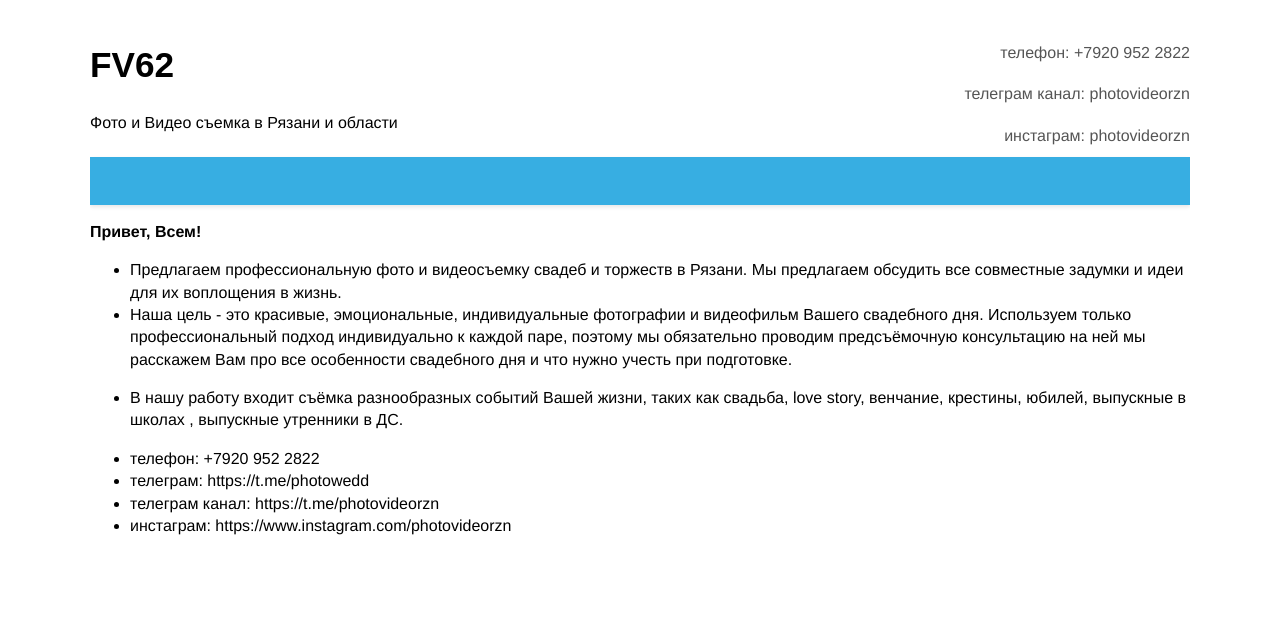
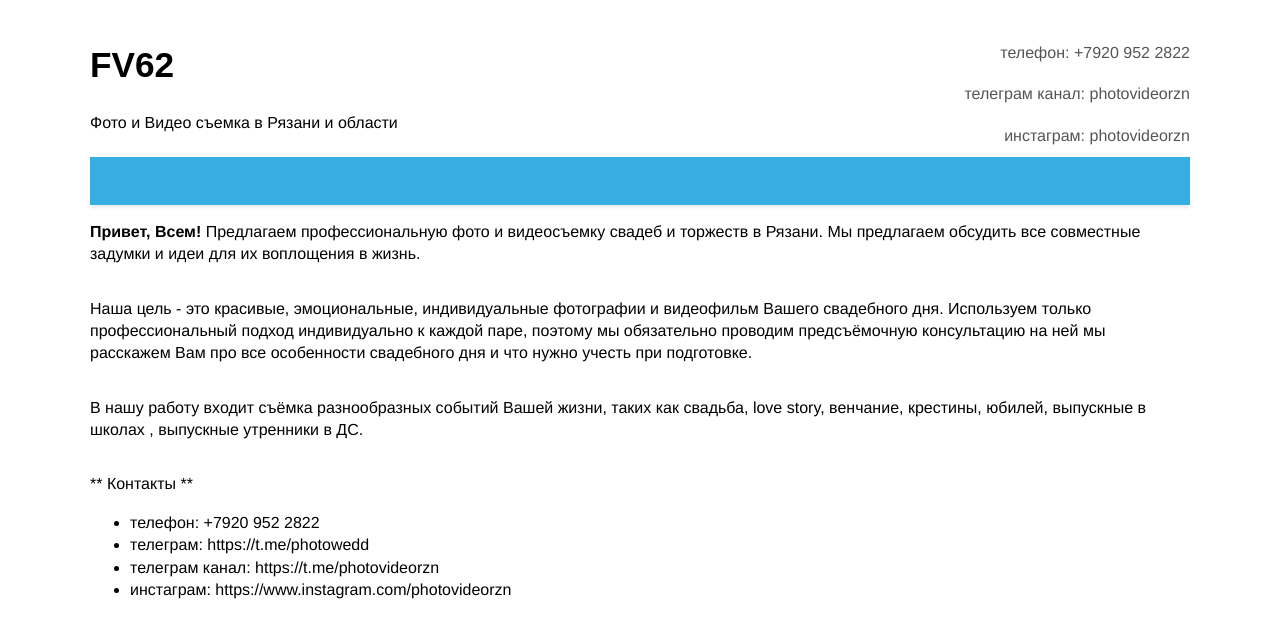
Before and after one commit to fv62/fv62.github.io, a Jekyll site: the page built from index.md, in a window 1280 px wide. Shown: the top 638 px of the page. Built offline with Jekyll 4.4.1, drawn with Linux system fonts in a browser that asks for light colours.

Commit message:
Update index.md

```diff
--- a/index.md
+++ b/index.md
@@ -3,10 +3,13 @@
 
 
 **Привет, Всем!**
-- ️Предлагаем профессиональную фото и видеосъемку свадеб и торжеств в Рязани. Мы предлагаем обсудить все совместные задумки и идеи для их воплощения в жизнь.
-- ️Наша цель - это красивые, эмоциональные, индивидуальные фотографии и видеофильм Вашего свадебного дня. Используем только профессиональный подход индивидуально к каждой паре, поэтому мы обязательно проводим предсъёмочную консультацию на ней мы расскажем Вам про все особенности свадебного дня и что нужно учесть при подготовке.
-- ️В нашу работу входит съёмка разнообразных событий Вашей жизни, таких как свадьба, love story, венчание, крестины, юбилей, выпускные в школах , выпускные утренники в ДС.
+Предлагаем профессиональную фото и видеосъемку свадеб и торжеств в Рязани. Мы предлагаем обсудить все совместные задумки и идеи для их воплощения в жизнь.
 
+Наша цель - это красивые, эмоциональные, индивидуальные фотографии и видеофильм Вашего свадебного дня. Используем только профессиональный подход индивидуально к каждой паре, поэтому мы обязательно проводим предсъёмочную консультацию на ней мы расскажем Вам про все особенности свадебного дня и что нужно учесть при подготовке.
+
+В нашу работу входит съёмка разнообразных событий Вашей жизни, таких как свадьба, love story, венчание, крестины, юбилей, выпускные в школах , выпускные утренники в ДС.
+
+** Контакты **
 - телефон: +7920 952 2822
 - телеграм: https://t.me/photowedd
 - телеграм канал: https://t.me/photovideorzn
```
